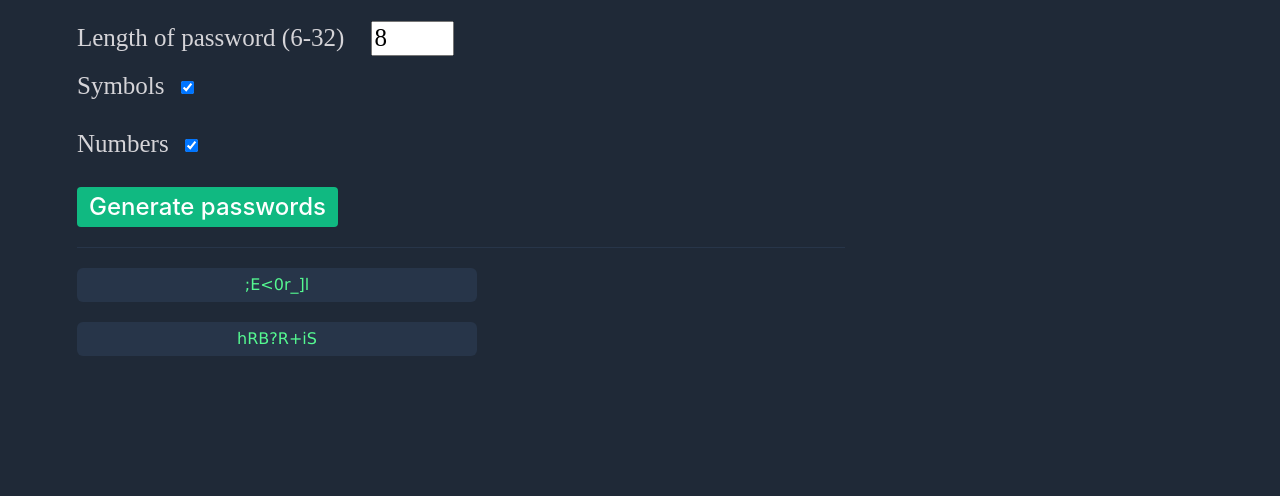
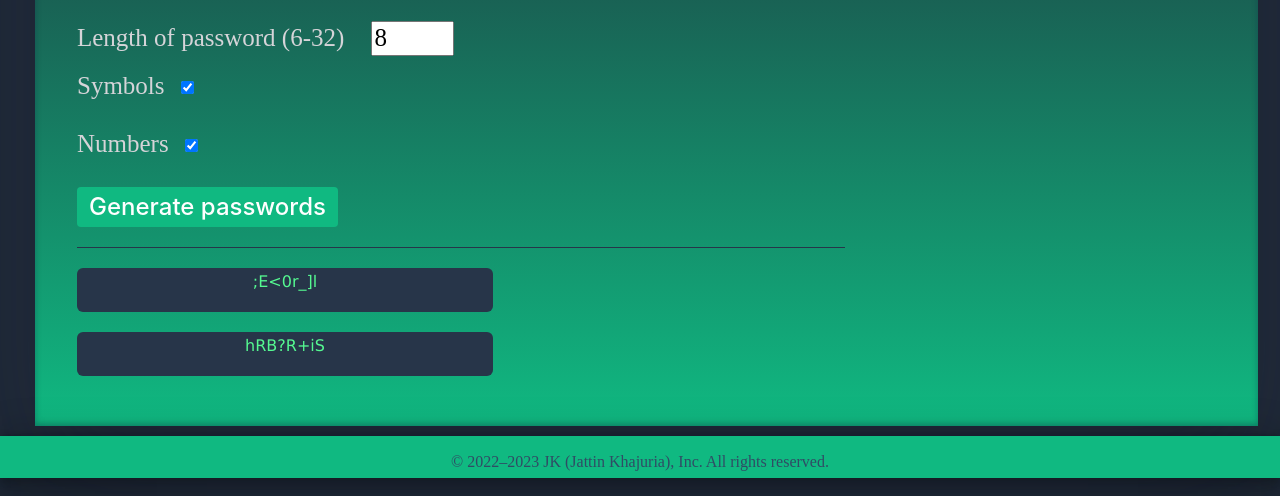
Before and after one commit to jattin2001/password_generator, a plain HTML site: page index.html in a window 1280 px wide. Both pictures are taken after a click on the button "Generate passwords". Shown: the part 304-800 px from the top of the page. Drawn offline with nearby package versions, Linux system fonts and the light colour scheme.

Commit message:
update index.html

```diff
--- a/index.css
+++ b/index.css
@@ -10,7 +10,9 @@ body {
     display: flex;
     flex-direction: column;
     align-items: flex-start;
-    margin: 22px 0px 0px 35px;
+    margin: 22px 22px 10px 35px;
+    background: linear-gradient(#1F2937, #10B981);
+    box-shadow: rgba(50, 50, 93, 0.25) 0px 50px 100px -20px, rgba(0, 0, 0, 0.3) 0px 30px 60px -30px, rgba(10, 37, 64, 0.35) 0px -2px 6px 0px inset;
 }
 
 
@@ -98,3 +100,14 @@ body {
     text-align: center;
     outline: none;
 }
+
+
+
+footer{
+    text-align: center;
+    color: rgb(48, 76, 101);
+    background: #10B981;
+    height: 40px;
+    padding: 1px 3px;
+    box-shadow: rgba(0, 0, 0, 0.25) 0px 54px 55px, rgba(0, 0, 0, 0.12) 0px -12px 30px, rgba(0, 0, 0, 0.12) 0px 4px 6px, rgba(0, 0, 0, 0.17) 0px 12px 13px, rgba(0, 0, 0, 0.09) 0px -3px 5px;
+}
--- a/index.html
+++ b/index.html
@@ -25,10 +25,14 @@
             <button onclick="generatePassword()" id="pass-btn">Generate passwords</button>
             </div>
             <div class="password-boxes">
-                <input onclick="copyPass1()" id="password-el1" class="pbox">
-                <input onclick="copyPass2()" id="password-el2" class="pbox">
+                <div onclick="copyDivToClipboard('password-el1')" id="password-el1" class="pbox"></div>
+                <div onclick="copyDivToClipboard('password-el2')" id="password-el2" class="pbox"></div>
             </div>
         </div>
+
+        <footer>
+            <p>© 2022–2023 JK (Jattin Khajuria), Inc.  All rights reserved.</p>
+        </footer>
         <script src="index.js"></script>
     </body>
 </html>
--- a/index.js
+++ b/index.js
@@ -18,6 +18,7 @@ passwordLengthEl.addEventListener("input", function () {
 
 });
 
+
 function lengthCheck() {
   if (passwordLength > 32 || passwordLength < 6) {
       passwordLengthEl.value = 8
@@ -27,24 +28,25 @@ function lengthCheck() {
 };
 
 
-function copyPass1() {
-  passwordEl1.select();
-  document.execCommand('copy')
-  alert("Copied the text: " + passwordEl1.value);
+function copyDivToClipboard(passwordId) {
+  var range = document.createRange();
+  range.selectNode(document.getElementById(passwordId));
+  window.getSelection().removeAllRanges(); // clear current selection
+  window.getSelection().addRange(range); // to select text
+  document.execCommand("copy");
+  alert("Copied the text: " + document.getElementById(passwordId).textContent);
+  window.getSelection().removeAllRanges();// to deselect
 }
 
-function copyPass2() {
-  passwordEl2.select();
-  document.execCommand('copy')
-  alert("Copied the text: " + passwordEl2.value);
-}
+
+
 
 
 function generatePassword() {
   let passwordArray1 = [];
   let passwordArray2 = [];
-  passwordEl1.value = "";
-  passwordEl2.value = "";
+  passwordEl1.textContent = "";
+  passwordEl2.textContent = "";
 
   for (let i = 0; i < passwordLength; i++) {
     if (numbersEl.checked === false && symbolEl.checked === true) {
@@ -68,7 +70,7 @@ function generatePassword() {
       passwordArray1.push(mixedArray[randomNum1]);
       passwordArray2.push(mixedArray[randomNum2]);
     }
-    passwordEl1.value += passwordArray1[i];
-    passwordEl2.value += passwordArray2[i];
+    passwordEl1.textContent += passwordArray1[i];
+    passwordEl2.textContent += passwordArray2[i];
   }
 }
```
